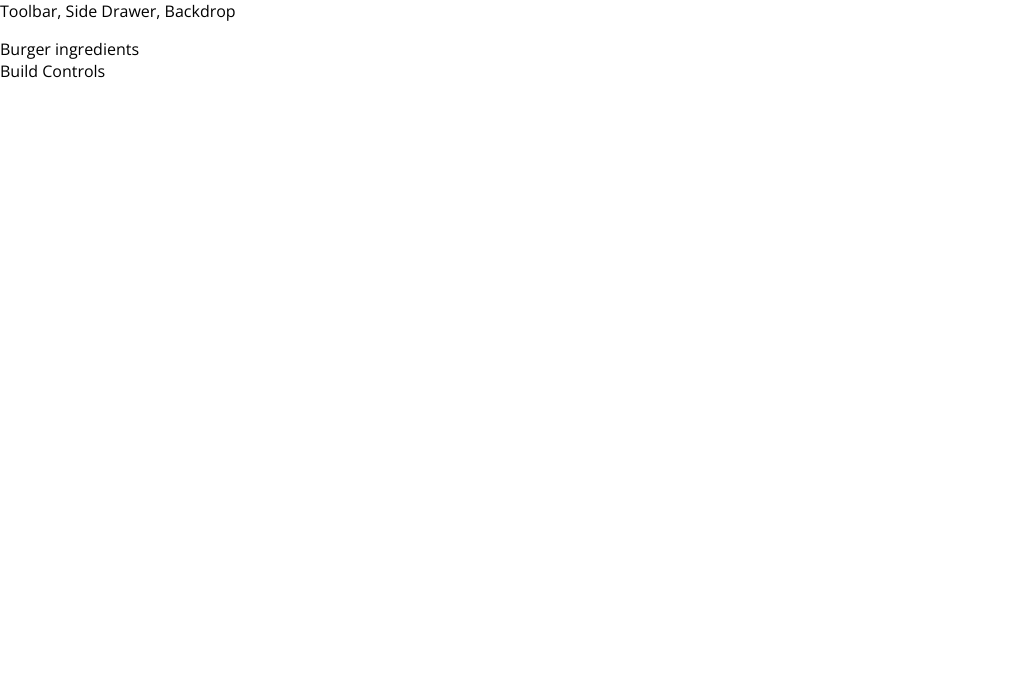
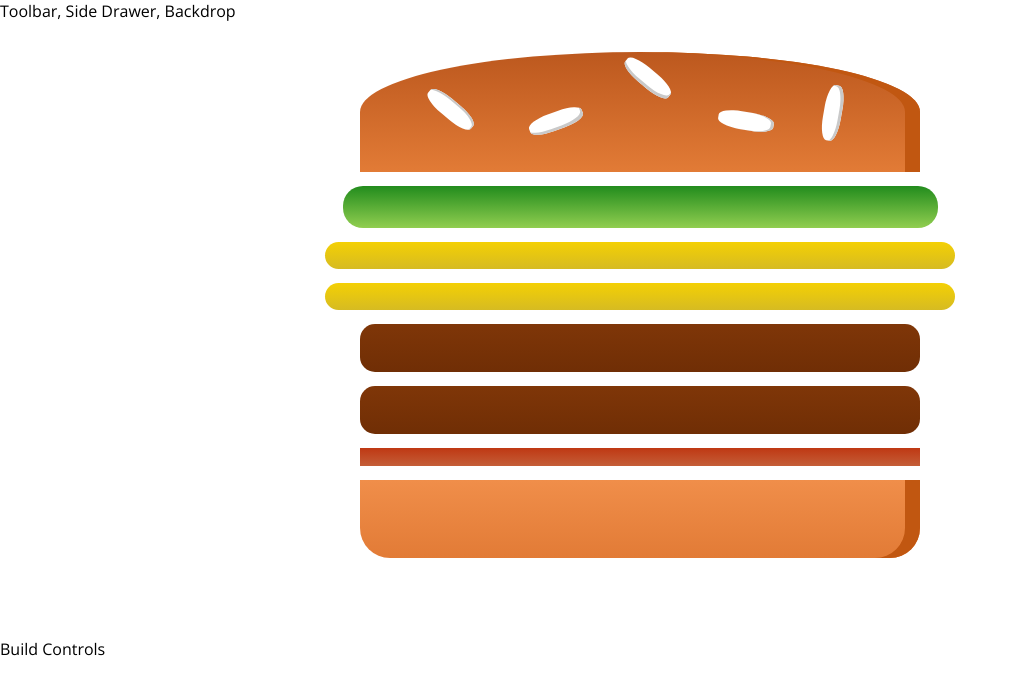
Before and after one commit to aw3some-dev/burger-builder, a React (Create React App) app: page / in a window 1280 px wide. Shown: the top 694 px of the page, without its empty margins (0-1018 px from the left). Built offline with nearby package versions, Linux system fonts and the light colour scheme.

Commit message:
Added Build Controls Component

```diff
--- a/src/components/Burger/Burger.js
+++ b/src/components/Burger/Burger.js
@@ -0,0 +1,40 @@
+import React from 'react';
+
+import classes from './Burger.module.css';
+import BurgerIngredient from './BurgerIngredient/BurgerIngredient';
+
+const burger = (props) => {
+
+    // const transformedIngredients = Object.keys(props.ingredients)
+    //     .map( ingrKey => {
+    //         return [...Array(props.ingredients[ingrKey])].map( (_, i) => {
+    //             return <BurgerIngredient key={ingrKey + i} type={ingrKey} />
+    //         });
+    //     });
+
+    let transformedIngredients = Object.keys(props.ingredients)
+        .map( ingrKey => {
+            return [...Array(props.ingredients[ingrKey])].map( (_, i) => {
+                return <BurgerIngredient key={ingrKey + i} type={ingrKey} />;
+            });
+        })
+        .reduce((acc, el) => {
+            return acc.concat(el);
+        }, []);
+
+    console.log(transformedIngredients);
+
+    if(transformedIngredients.length === 0) {
+        transformedIngredients = <p>Please start adding ingredients.</p>;
+    }
+
+    return (
+        <div className={classes.Burger}>
+            <BurgerIngredient type="bread-top" />
+            { transformedIngredients }
+            <BurgerIngredient type="bread-bottom" />
+        </div>
+    );
+}
+
+export default burger;
--- /dev/null
+++ b/src/components/Burger/Burger.module.css
@@ -0,0 +1,30 @@
+.Burger {
+    width: 100%;
+    margin: auto;
+    height: 250px;
+    overflow: scroll;
+    text-align: center;
+    font-weight: bold;
+    font-size: 1.2rem;
+}
+
+@media (min-width: 500px) and (min-height: 400px) {
+    .Burger {
+        width: 350px;
+        height: 300px;
+    }
+}
+
+@media (min-width: 500px) and (min-height: 401px) {
+    .Burger {
+        width: 450px;
+        height: 400px;
+    }
+}
+
+@media (min-width: 1000px) and (min-height: 700px) {
+    .Burger {
+        width: 700px;
+        height: 600px;
+    }
+}
--- a/src/components/Burger/BurgerIngredient/BurgerIngredient.js
+++ b/src/components/Burger/BurgerIngredient/BurgerIngredient.js
@@ -1,11 +1,14 @@
-import React from "react";
+import React, { Component } from "react";
 
-import { classes } from "./BurgerIngredient.module.css";
+import classes from "./BurgerIngredient.module.css";
 
-const burgerIngredient = props => {
+import PropTypes from "prop-types";
+
+class BurgerIngredient extends Component {
+    render() {
         let ingredient = null;
 
-    switch (props.type) {
+        switch (this.props.type) {
             case 'bread-bottom':
                 ingredient = <div className={classes.BreadBottom}></div>;
                 break;
@@ -18,12 +21,28 @@
                 );
                 break;
             case 'meat':
-            ingredient = <div className={classes.Meat}></div>
+                ingredient = <div className={classes.Meat}></div>;
                 break;
-
+            case 'cheese':
+                ingredient = <div className={classes.Cheese}></div>;
+                break;
+            case 'salad':
+                ingredient = <div className={classes.Salad}></div>;
+                break;
+            case 'bacon':
+                ingredient = <div className={classes.Bacon}></div>;
+                break;
             default:
+                ingredient = null;
                 break;
         }
+
+        return ingredient;
+    }
+}
+
+BurgerIngredient.propTypes = {
+    type: PropTypes.string.isRequired
 };
 
-export default burgerIngredient;
+export default BurgerIngredient;
--- a/src/containers/BurgerBuilder/BurgerBuilder.js
+++ b/src/containers/BurgerBuilder/BurgerBuilder.js
@@ -1,16 +1,21 @@
 import React, { Component } from 'react';
 
 import Aux from '../../hoc/Auxiliary';
+import Burger from "../../components/Burger/Burger";
 
 
 class BurgerBuilder extends Component {
+    // constructor(props) {
+    //     super(props);
+    //     this.state = {...};
+    // }
 
     state = {
         ingredients: {
             salad: 1,
-            bacon: 1,
             cheese: 2,
-            meat: 2
+            meat: 2,
+            bacon: 1
         }
     };
 
@@ -21,7 +26,7 @@
                 {/* <Burger ingredients={this.state.ingredients} />
                 <div>Build Controls</div> */}
 
-                <div>Burger ingredients</div>
+                <Burger ingredients={this.state.ingredients} />
                 <div>Build Controls</div>
             </Aux>
         );
```
Also changed, not shown: src/components/Burger/BuildControls/BuildControl/BuildControl.js (added, +13 -0 lines), src/components/Burger/BuildControls/BuildControl/BuildControl.module.css (added, +56 -0 lines), src/components/Burger/BuildControls/BuildControls.js (added, +9 -0 lines), src/components/Burger/BuildControls/BuildControls.module.css (added, +10 -0 lines), src/components/Burger/BurgerIngredient/BurgerIngredient.module.css (indentation only). Lines whose indentation alone changed are shown as unchanged.
